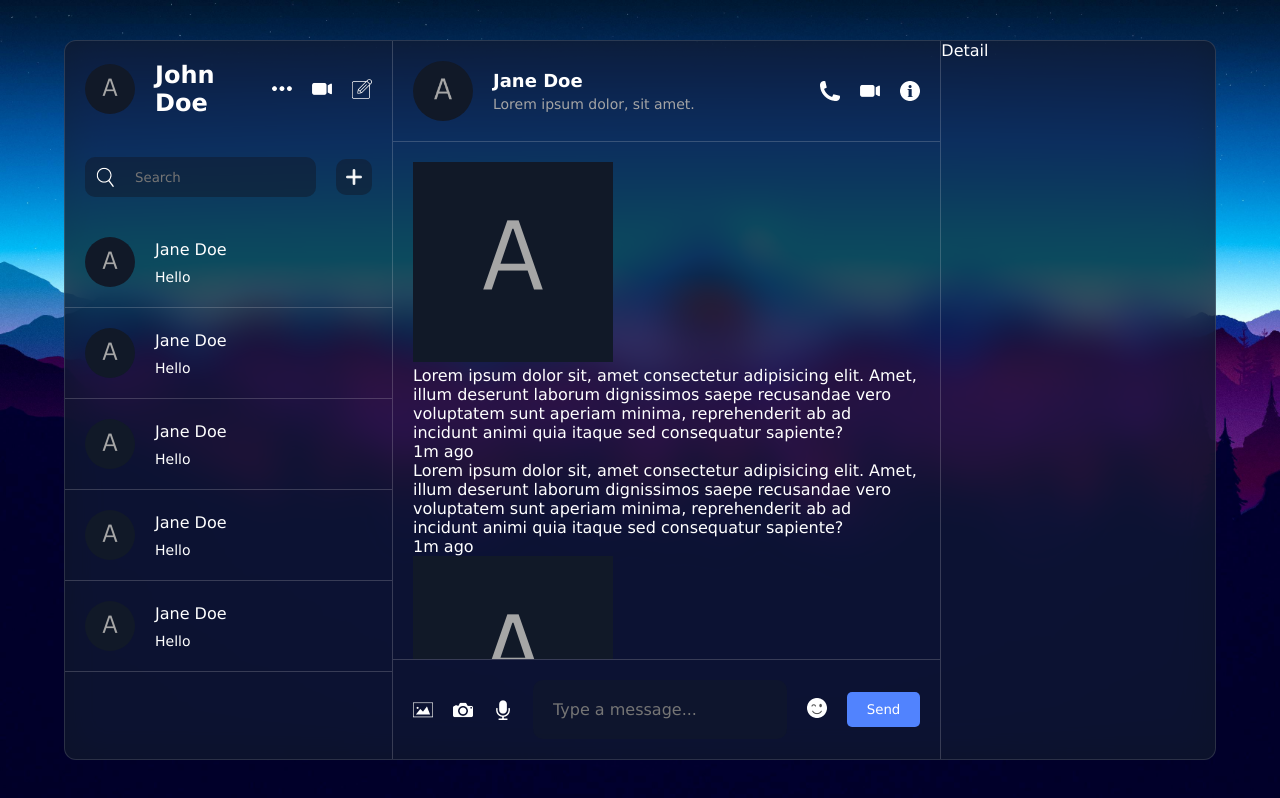
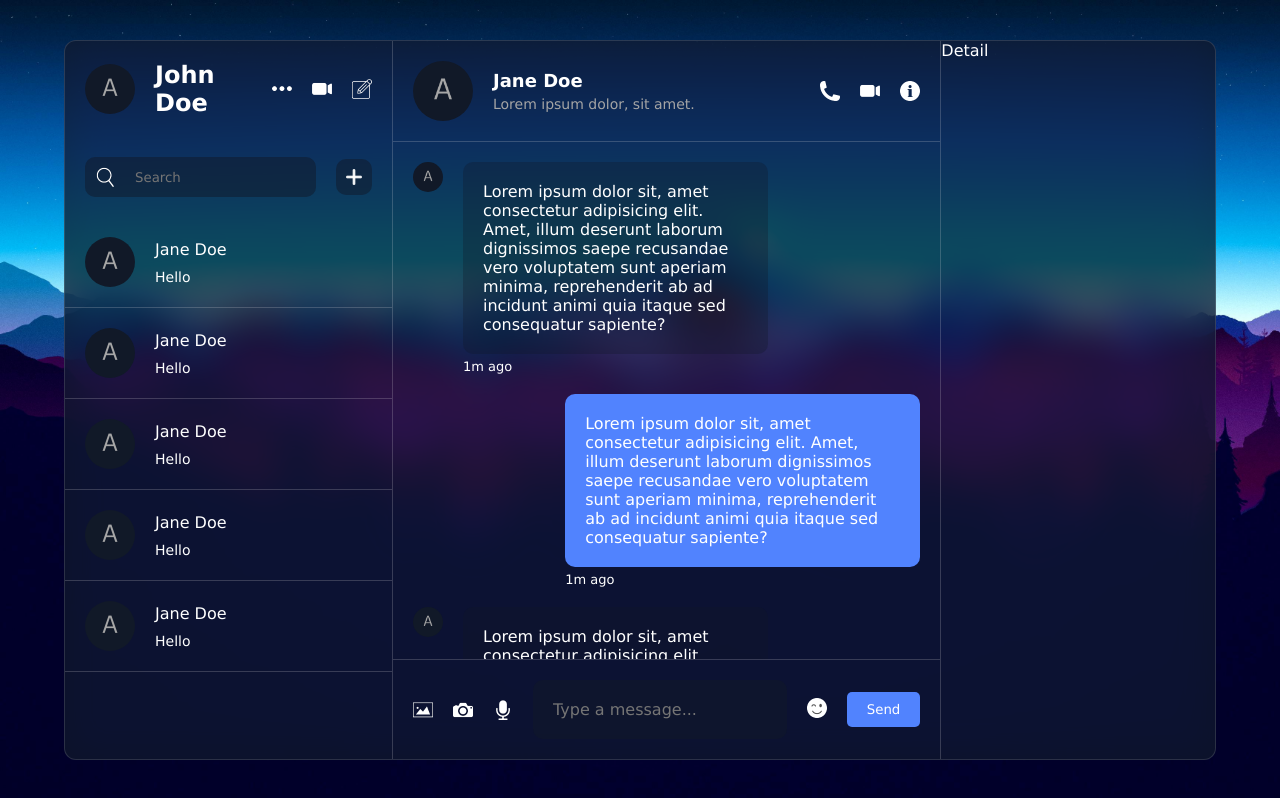
Before and after one commit to brndn-do/react-firebase-chat, a React (Vite) app: page / in a window 1280 px wide. Built offline with nearby package versions, Linux system fonts and the light colour scheme.

Commit message:
Finish messages design
Styled messages

```diff
--- a/src/components/chat/Chat.jsx
+++ b/src/components/chat/Chat.jsx
@@ -56,6 +56,7 @@
         </div>
         <div className="message own">
           <div className="texts">
+            <img src="/bg.jpg" alt="" />
             <p>Lorem ipsum dolor sit, amet consectetur adipisicing elit. Amet, illum deserunt laborum dignissimos saepe recusandae vero voluptatem sunt aperiam minima, reprehenderit ab ad incidunt animi quia itaque sed consequatur sapiente?</p>
             <span>1m ago</span>
           </div>
--- a/src/components/chat/chat.css
+++ b/src/components/chat/chat.css
@@ -63,6 +63,53 @@
     scrollbar-width: none;
     display: flex;
     flex-direction: column;
+    gap: 20px;
+
+    .message {
+      max-width: 70%;
+      display: flex;
+      gap: 20px;
+
+      &.own {
+        align-self: flex-end;
+
+        .texts{
+          img {
+            width: 100%;
+            height: 300px;
+            border-radius: 10px;
+            object-fit: cover;
+          }
+          p {
+            background-color: #5183fe;
+          }
+        }
+      }
+
+      img {
+        width: 30px;
+        height: 30px;
+        border-radius: 50%;
+        object-fit: cover;
+      }
+
+      .texts {
+        flex: 1;
+        display: flex;
+        flex-direction: column;
+        gap: 5px;
+
+        p {
+          padding: 20px;
+          background-color: rgba(17, 25, 40, 0.3);
+          border-radius: 10px;
+        }
+
+        span {
+          font-size: 13px;
+        }
+      }
+    }
   }
 
   .center::-webkit-scrollbar {
```
